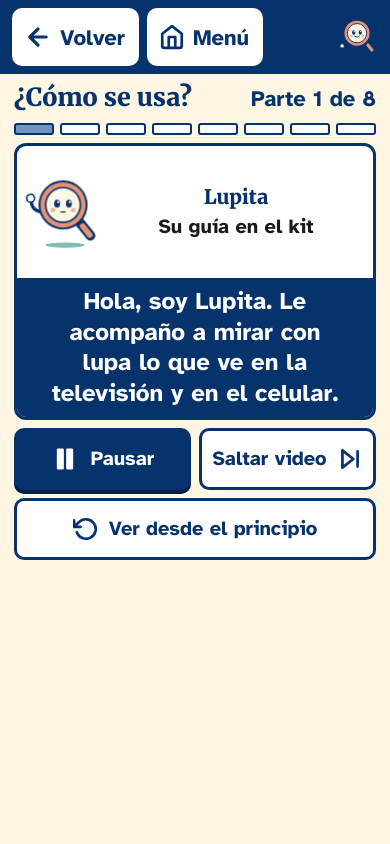
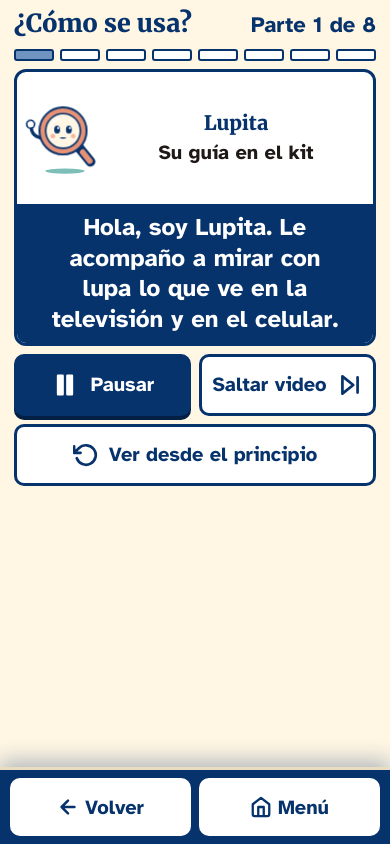
Before and after one commit to Robodepredador/Kit-de-Alfabetizacion-Mediatica, a plain HTML site: page index.html in a window 390 px wide. Both pictures are taken after a click on the button "Empezar". Drawn offline with nearby package versions, Linux system fonts and the light colour scheme.

Commit message:
Move navigation bar to bottom thumb zone on mobile with Volver, Menu, and Ayuda

```diff
--- a/index.html
+++ b/index.html
@@ -98,14 +98,14 @@ button,input,textarea{font-family:inherit}
    ocultos tras la nube de Lupita. */
 @media (max-width:680px){
   body{overflow-x:clip}
-  /* Cabecera sin desborde en pantallas de 360px */
-  header > div{gap:8px !important;padding:8px 12px !important;min-height:72px !important}
-  header > div > button{padding:8px 14px 8px 12px !important;min-height:58px !important;font-size:22px !important}
-  header > div > div{gap:6px !important}
-  header > div > div > span{font-size:16px !important;line-height:1.15 !important}
-  header > div:has([data-home-btn]) > [data-brand] > span{display:none !important}
-  header > div > div > div{width:42px !important;height:46px !important}
-  header > div > div > div svg{width:40px !important;height:44px !important}
+  /* Barra de navegacion fija en la parte inferior para uso a una sola mano (zona del pulgar) */
+  header{position:fixed !important;top:auto !important;bottom:0 !important;left:0;right:0;z-index:30 !important;border-top:3px solid #EADCC0;box-shadow:0 -6px 20px rgba(7,51,109,0.32)}
+  header > div{gap:8px !important;padding:8px 10px calc(8px + env(safe-area-inset-bottom, 0px)) !important;min-height:74px !important}
+  header > div > button{flex:1 1 0 !important;justify-content:center !important;padding:8px 6px !important;min-height:58px !important;font-size:20px !important;gap:6px !important}
+  header > div > button svg{width:22px !important;height:22px !important;flex-shrink:0}
+  header > div > [data-tut-btn]{display:flex !important}
+  header > div > [data-brand]{display:none !important}
+  header ~ [data-fab]{display:none !important}
 
   /* Burbuja guia de ancho completo en celular: ahorra hasta 320px verticales */
   [data-guide]{padding:8px 14px 0 !important}
@@ -209,6 +209,12 @@ button,input,textarea{font-family:inherit}
       <button data-home-btn="1" onClick="{{ goMenu }}" aria-label="Ir al menú principal" style="display:flex;align-items:center;gap:8px;min-height:64px;padding:10px 20px 10px 16px;border-radius:10px;background:#FFFFFF;color:#07336D;border:none;font-size:24px;font-weight:700;cursor:pointer;flex-shrink:0" style-focus="outline:4px solid #FFFFFF;outline-offset:3px" style-hover="background:#FFF6E3">
         <svg width="26" height="26" viewBox="0 0 24 24" fill="none" stroke="currentColor" stroke-width="2.5" stroke-linecap="round" stroke-linejoin="round" aria-hidden="true"><path d="M3 9l9-7 9 7v11a2 2 0 0 1-2 2H5a2 2 0 0 1-2-2z M9 22V12h6v10"></path></svg>
         <span>Menú</span>
+      </button>
+    </sc-if>
+    <sc-if value="{{ showFab }}" hint-placeholder-val="{{ false }}">
+      <button data-tut-btn="1" onClick="{{ openVideoModal }}" aria-label="Abrir ventana emergente: ¿Cómo se usa?" style="display:none;align-items:center;gap:8px;min-height:64px;padding:10px 20px 10px 16px;border-radius:10px;background:#FFFFFF;color:#07336D;border:none;font-size:24px;font-weight:700;cursor:pointer;flex-shrink:0" style-focus="outline:4px solid #FFFFFF;outline-offset:3px" style-hover="background:#FFF6E3">
+        <svg width="26" height="26" viewBox="0 0 24 24" fill="none" stroke="currentColor" stroke-width="2.5" stroke-linecap="round" stroke-linejoin="round" aria-hidden="true"><path d="M12 2a10 10 0 1 0 0 20 10 10 0 1 0 0-20z M10 8l6 4-6 4z"></path></svg>
+        <span>Ayuda</span>
       </button>
     </sc-if>
     <div data-brand="1" style="display:flex;align-items:center;gap:10px;margin-left:auto;min-width:0">
```
